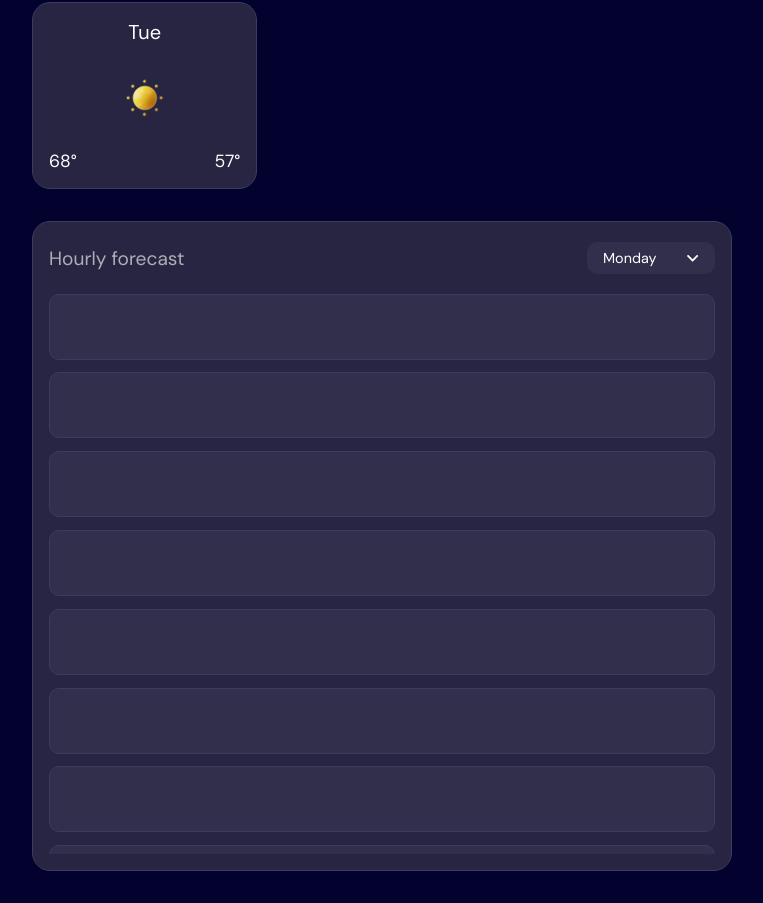
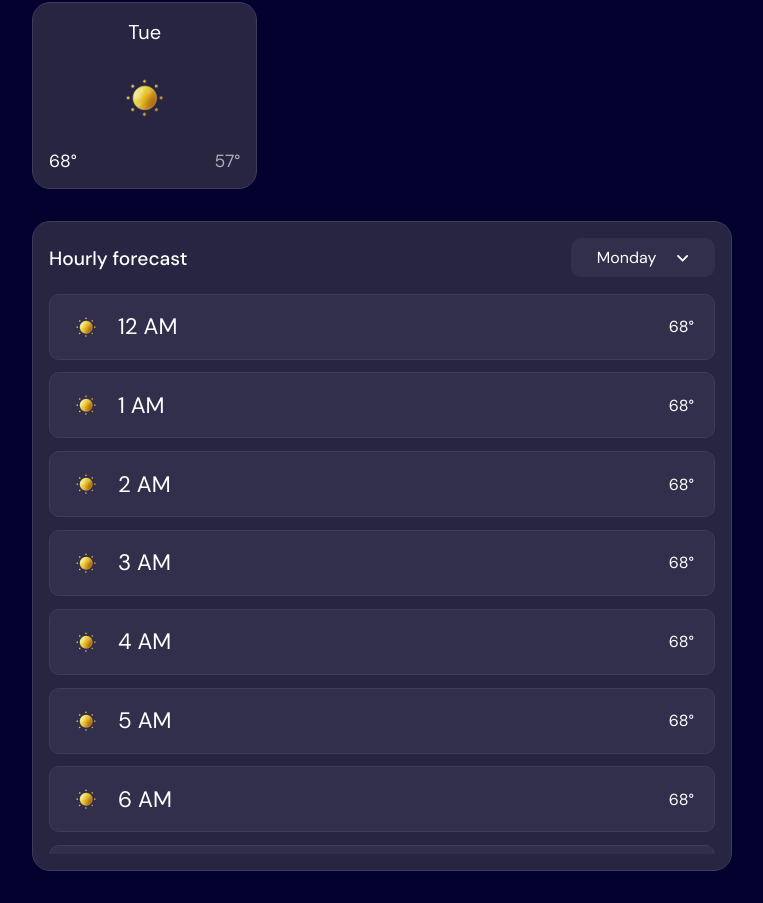
Before and after one commit to Anfield-Lam/front-end-mentor-weather-app-main, a React (Vite) app: page / in a window 1280 px wide. Shown: the part 1334-2237 px from the top of the page, without its empty margins (258-1021 px from the left). Built offline with nearby package versions, Linux system fonts and the light colour scheme.

Commit message:
simplify hour div boxes

```diff
--- a/src/DailyInfoGridBoxes.css
+++ b/src/DailyInfoGridBoxes.css
@@ -51,3 +51,7 @@
   justify-content: space-between;
   font-size: 1.1rem;
 }
+
+.dayTemperatureLower {
+  color: hsl(240, 6%, 70%);
+}
--- a/src/HourlyForecast.css
+++ b/src/HourlyForecast.css
@@ -34,18 +34,20 @@
   height: 1.5rem;
   padding: 0.5rem 0;
   align-items: top;
+  color: white;
+  font-weight: 500;
 }
 
 .daySelector {
   display: flex;
-  justify-content: space-between;
+  justify-content: space-around;
   align-items: center;
   background-color: hsl(243, 23%, 24%);
   border-radius: 10px;
-  height: 2rem;
+  height: 2.4rem;
   width: 100%;
-  max-width: 6rem;
-  font-size: 0.9rem;
+  max-width: 7rem;
+  font-size: 1rem;
   padding: 0 1rem;
   cursor: pointer;
   user-select: none;
@@ -58,6 +60,10 @@
   border-radius: 10px;
   margin: 0rem 1rem 0.8rem;
   height: 4rem;
+  display: flex;
+  justify-content: space-between;
+  align-items: center;
+  padding: 0 1rem;
 }
 
 .bottom {
@@ -94,3 +100,22 @@
   padding: 0.5rem;
   cursor: pointer;
 }
+
+.smallWeatherIcon {
+  width: 40px
+}
+
+.left {
+  display: flex;
+  align-items: center;
+  justify-content: center;
+}
+
+.right {
+  padding-right: 0.25rem;
+}
+
+.hourText {
+  font-size: 1.4rem;
+  padding-left: 0.75rem
+}
--- a/src/HourlyForecast.jsx
+++ b/src/HourlyForecast.jsx
@@ -1,6 +1,7 @@
 import React, { useState } from "react";
 import './HourlyForecast.css'
 import dropDownIcon from "./assets/images/icon-dropdown.svg"
+import SunnyIcon from "./assets/images/icon-sunny.webp"
 
 function HourlyForecast() {
   const [active, setActive] = useState(false)
@@ -28,30 +29,20 @@ function HourlyForecast() {
           </div>
         </div>
         <div className='bottom'>
-          <div className='hour 12am'></div>
-          <div className='hour 1am'></div>
-          <div className='hour 2am'></div>
-          <div className='hour 3am'></div>
-          <div className='hour 4am'></div>
-          <div className='hour 5am'></div>
-          <div className='hour 6am'></div>
-          <div className='hour 7am'></div>
-          <div className='hour 8am'></div>
-          <div className='hour 9am'></div>
-          <div className='hour 10am'></div>
-          <div className='hour 11am'></div>
-          <div className='hour 12am'></div>
-          <div className='hour 1pm'></div>
-          <div className='hour 2pm'></div>
-          <div className='hour 3pm'></div>
-          <div className='hour 4pm'></div>
-          <div className='hour 5pm'></div>
-          <div className='hour 6pm'></div>
-          <div className='hour 7pm'></div>
-          <div className='hour 8pm'></div>
-          <div className='hour 9pm'></div>
-          <div className='hour 10pm'></div>
-          <div className='last hour 11pm'></div>
+          {Array.from({ length: 24 }, (_, hour) => {
+            const hourNumber = hour % 12 || 12;
+            const period = hour < 12 ? "AM" : "PM";
+
+            return (
+              <div className={hour === 23 ? "last hour" : "hour"} key={hour}>
+                <div className="left">
+                  <img className='smallWeatherIcon' src={SunnyIcon} alt="" />
+                  <div className="hourText">{hourNumber} {period}</div>
+                </div>
+                <div className="right">68°</div>
+              </div>
+            );
+          })}
         </div>
       </div>
       <div>
```
